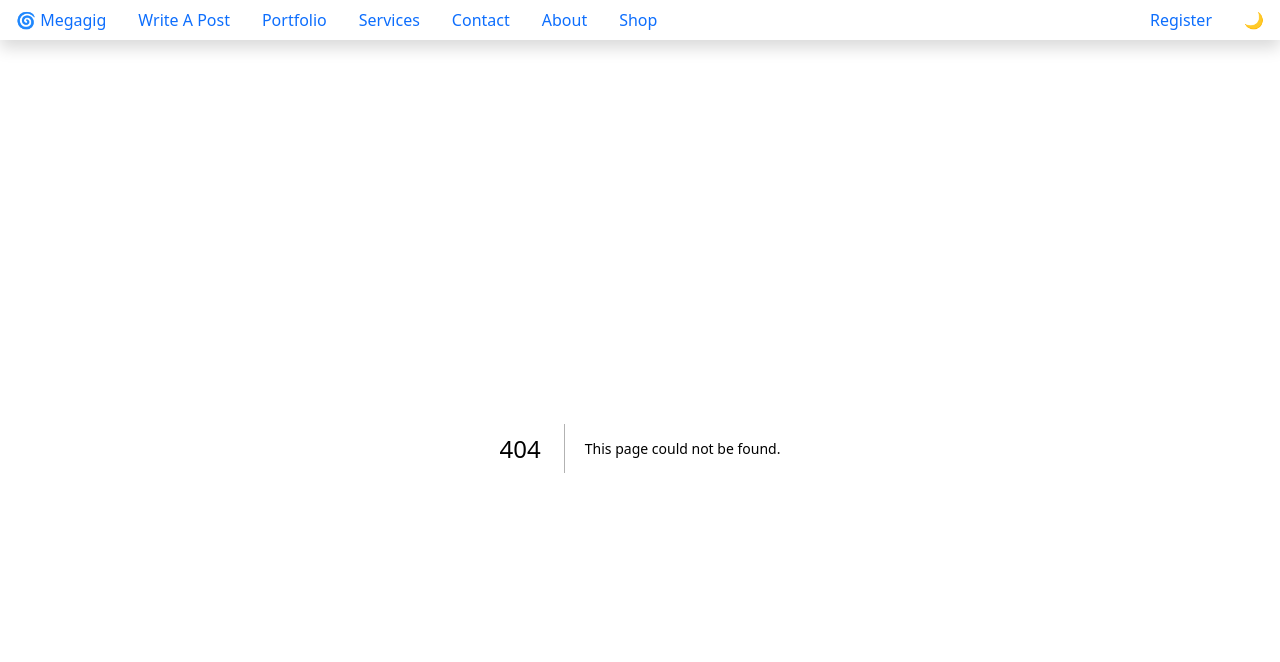
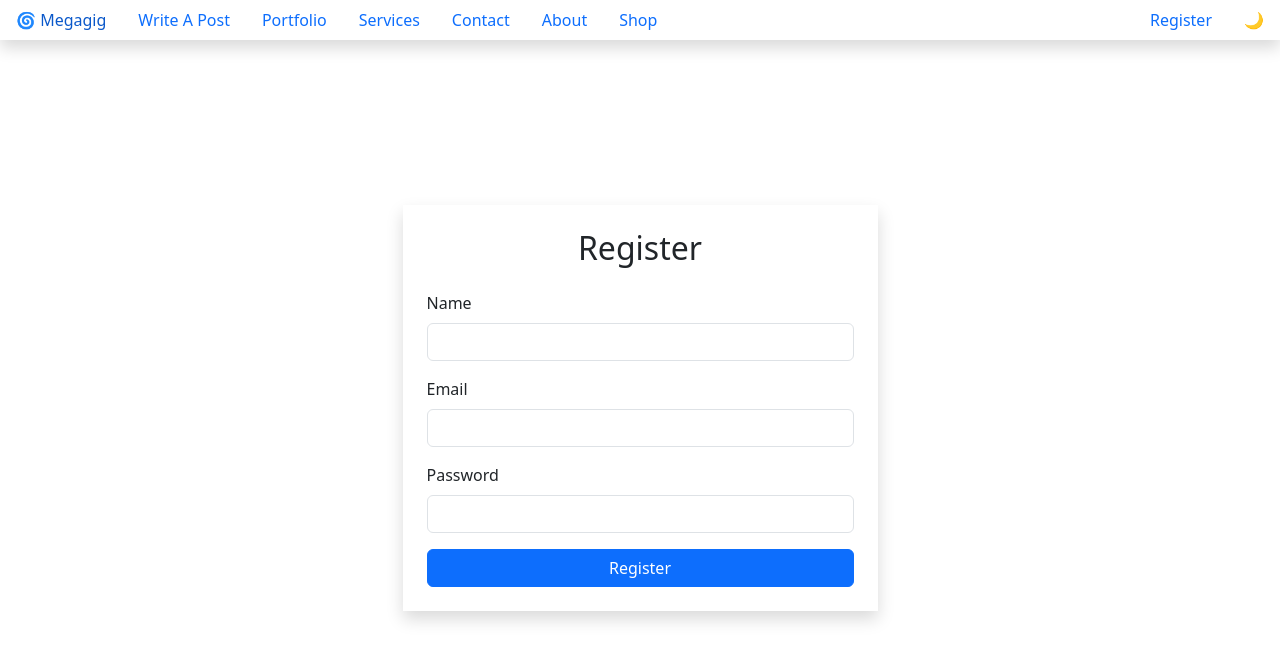
Before and after one commit to Megagig/multiuserblog, a Next.js app: page /register in a window 1280 px wide. Before the commit this address had no page. Shown: the top 662 px of the page. Built offline with nearby package versions, Linux system fonts and the light colour scheme.

Commit message:
Register page

```diff
--- a/app/layout.js
+++ b/app/layout.js
@@ -1,13 +1,22 @@
-'use client';
+// 'use client';
 import './globals.css';
 import 'bootstrap/dist/css/bootstrap.min.css';
 import TopNav from '@/components/nav/TopNav';
 import { ThemeProvider } from '@/context/theme';
+import { Toaster } from 'react-hot-toast';
+
+export const metadata = {
+  title: 'Next.js Ecommerce',
+  description: 'Next.js Ecommerce site',
+  image: 'https://via.placeholder.com/150',
+  url: 'https://nextjs-ecommerce.vercel.app',
+};
 export default function RootLayout({ children }) {
   return (
     <html lang="en">
       <ThemeProvider>
         <body>
+          <Toaster />
           <TopNav />
           {children}
         </body>
--- /dev/null
+++ b/app/register/page.js
@@ -0,0 +1,67 @@
+'use client';
+
+import { useState } from 'react';
+import { useRouter } from 'next/router';
+import toast from 'react-hot-toast';
+
+const handleSubmit = async (e) => {
+  e.preventDefault();
+  setLoading(true);
+  const res = await fetch('/api/register', {
+    method: 'POST',
+    headers: {
+      'Content-Type': 'application/json',
+    },
+    body: JSON.stringify({ name, email, password }),
+  });
+  const data = await res.json();
+  if (data.success) {
+    toast.success(data.message);
+    router.push('/login');
+  } else {
+    toast.error(data.message);
+  }
+  setLoading(false);
+};
+
+const page = () => {
+  const [name, setName] = useState('');
+  const [email, setEmail] = useState('');
+  const [password, setPassword] = useState('');
+  const [loading, setLoading] = useState(false);
+
+  return (
+    <div className="container">
+      <div className="row d-flex justify-content-center align-items-center vh-90">
+        <div className="col-lg-5 p-4 shadow">
+          <h2 className="text-center mb-4">Register</h2>
+          <form onSubmit={handleSubmit}>
+            <div className="mb-3">
+              <label htmlFor="name" className="form-label">
+                Name
+              </label>
+              <input type="text" className="form-control" id="name" />
+            </div>
+            <div className="mb-3">
+              <label htmlFor="email" className="form-label">
+                Email
+              </label>
+              <input type="email" className="form-control" id="email" />
+            </div>
+            <div className="mb-3">
+              <label htmlFor="password" className="form-label">
+                Password
+              </label>
+              <input type="password" className="form-control" id="password" />
+            </div>
+            <button type="submit" className="btn btn-primary w-100">
+              Register
+            </button>
+          </form>
+        </div>
+      </div>
+    </div>
+  );
+};
+
+export default page;
--- a/package.json
+++ b/package.json
@@ -15,6 +15,7 @@
     "mongoose-unique-validator": "^4.0.1",
     "next": "15.1.6",
     "react": "^19.0.0",
-    "react-dom": "^19.0.0"
+    "react-dom": "^19.0.0",
+    "react-hot-toast": "^2.5.1"
   }
 }
```
Also changed, not shown: 1 other file (tests, documents, lock files or other folders).
